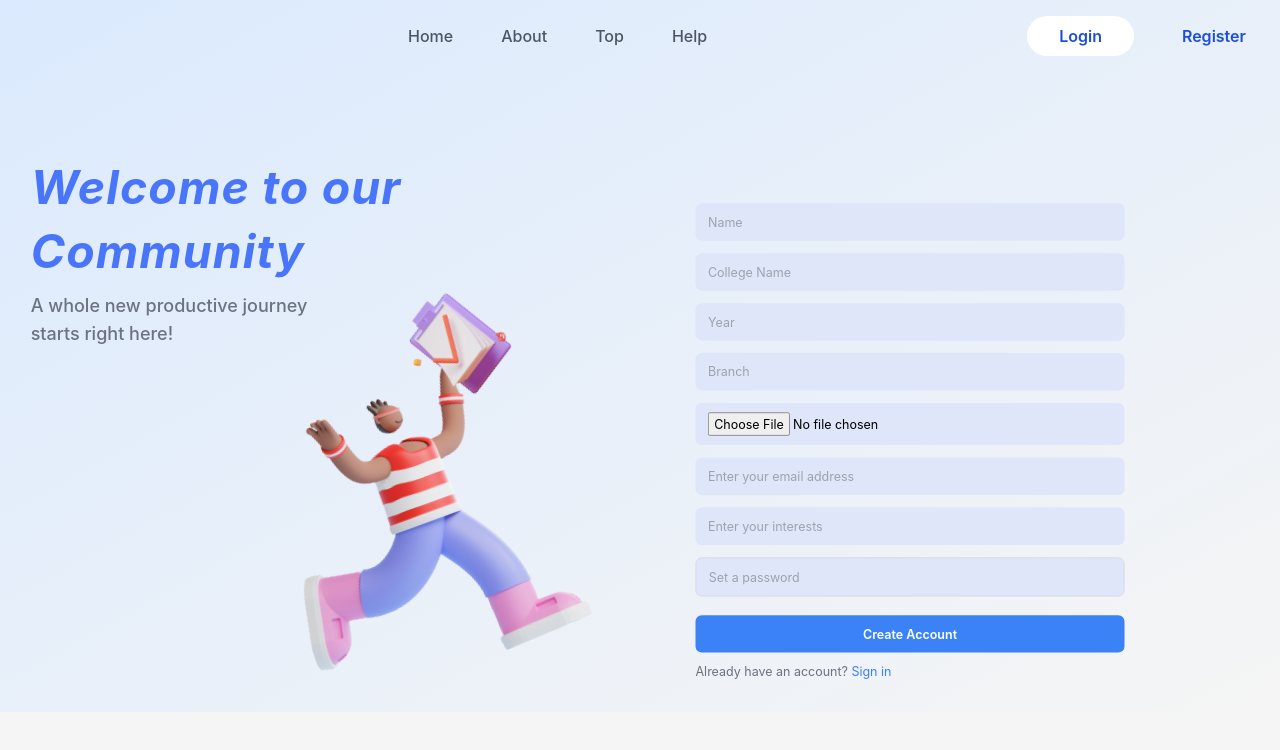
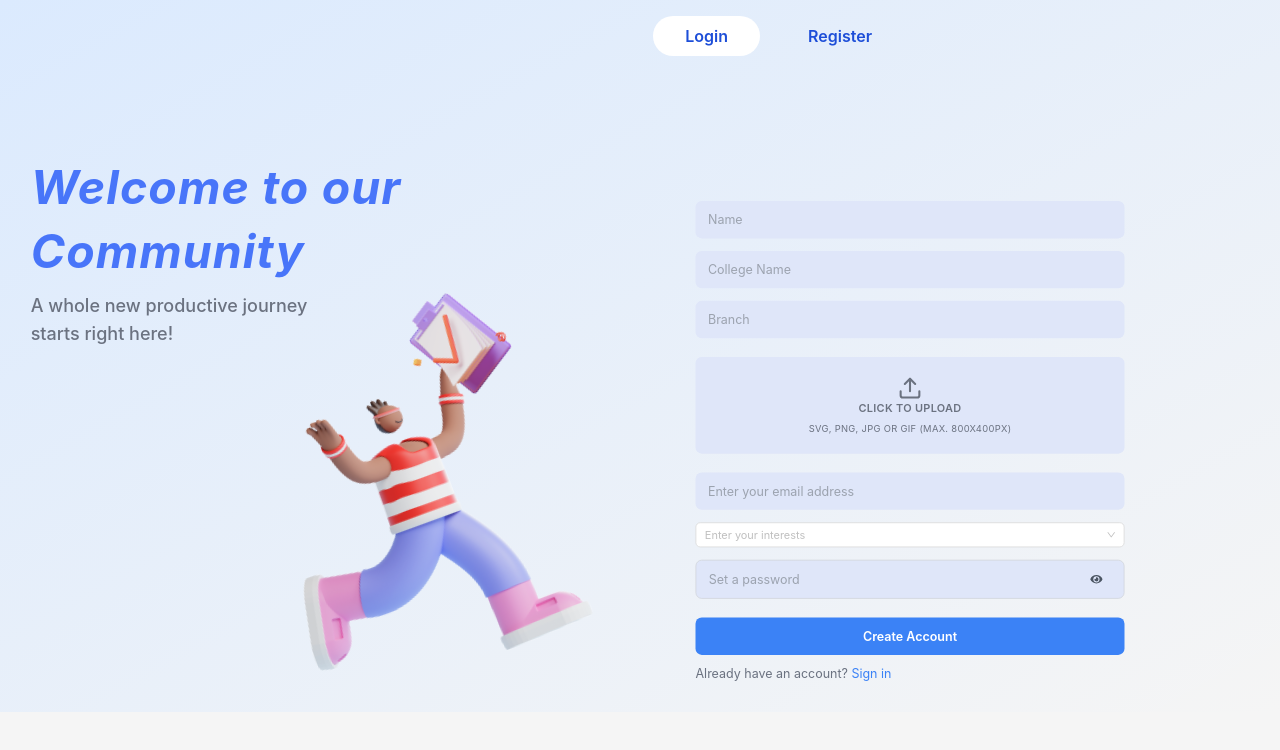
Before and after one commit to atharva-gadekar/Inter, a React (Create React App) app: page / in a window 1280 px wide. Shown: the top 750 px of the page. Built offline with nearby package versions, Linux system fonts and the light colour scheme.

Commit message:
signuppage

```diff
--- a/package.json
+++ b/package.json
@@ -21,6 +21,7 @@
     "jwt-decode": "^3.1.2",
     "react": "^18.2.0",
     "react-dom": "^18.2.0",
+    "react-dropzone": "^14.2.3",
     "react-hook-form": "^7.43.7",
     "react-icons": "^4.8.0",
     "react-router": "^6.9.0",
--- a/src/components/Navbar.js
+++ b/src/components/Navbar.js
@@ -10,22 +10,7 @@ export default function Navbar() {
     <div>
       <div className=" bg-transparent mt-0 hidden lg:block ">
         <nav className="bar mt-0  px-6 py-4 flex space-x-80 w-auto font-medium text-gray-600">
-          <ul className="hidden lg:flex space-x-12 w-auto ml-96 justify-center items-center ">
-            <li className="hover:text-blue-700">
-              <a href="/home">Home</a>
-            </li>
-            <li className="hover:text-blue-700">
-              <a href="#">About</a>
-            </li>
-            <li className="hover:text-blue-700">
-              <a href="#">Top</a>
-            </li>
-            <li className="hover:text-blue-700">
-              <a href="#">Help</a>
-            </li>
-
-          </ul>
-          <ul className="hidden lg:flex space-x-12 w-auto mr-96 justify-center items-center ">
+          <ul className="hidden ml-auto lg:flex space-x-12 w-auto mr-96 justify-center items-center ">
             <li>
               <button className="bg-white px-8 py-2 rounded-3xl text-blue-700 font-semibold">
               <Link to='/login'>Login</Link>
--- a/src/pages/Signup.js
+++ b/src/pages/Signup.js
@@ -1,58 +1,85 @@
-import React from "react";
+import React, { useState } from "react";
 import image from "../assets/Group-5674.png";
 import ImgUpload from "../components/ImgUpload";
 import Navbar from "../components/Navbar";
 import { Link } from "react-router-dom";
-import {useForm} from 'react-hook-form';
-import {yupResolver} from "@hookform/resolvers/yup";
+import { useForm } from "react-hook-form";
+import { yupResolver } from "@hookform/resolvers/yup";
 import * as yup from "yup";
-import {
-	faGoogle
-  } from "@fortawesome/free-brands-svg-icons";
+import { faGoogle } from "@fortawesome/free-brands-svg-icons";
 import { FontAwesomeIcon } from "@fortawesome/react-fontawesome";
+import { FiUpload, FiX } from "react-icons/fi";
+import { FaEye, FaEyeSlash } from "react-icons/fa";
+import { message } from 'antd';
+import { Select } from 'antd';
 
 
-const schema=yup.object().shape({
-	name:yup.string().required(),
-	collegeName:yup.string().required(),
-	year:yup.number().positive().integer().required(),
-	branch:yup.string().required(),
-	email:yup.string().email().required(),
-	interests:yup.string().required(),
-	password:yup.string().min(4).max(15).required()
-})
+const { Option } = Select;
+const schema = yup.object().shape({
+  name: yup.string().required(),
+  collegeName: yup.string().required(),
+  year: yup.number().positive().integer().required(),
+  branch: yup.string().required(),
+  email: yup.string().email().required(),
+  interests: yup.string(),
+  password: yup.string().min(4).max(15).required(),
+});
+
+function Signup() {
+  const [tags, setTags] = useState([]);
+
+  const test=()=>{
+    alert("yo");
+  }
+  function handleTagChange(newTags) {
+    setTags(newTags);
+  }
 
 
+  const [showPassword, setShowPassword] = useState(false);
 
-function Signup() {
-const{register,handleSubmit}=useForm({
-	resolver:yupResolver(schema),
+  const handleTogglePassword = () => {
+    setShowPassword(!showPassword);
+  };
+  const [selectedFile, setSelectedFile] = useState(null);
+
+  const handleFileChange = (event) => {
+    setSelectedFile(event.target.files[0]);
+  };
+
+  const { register, handleSubmit } = useForm({
+    resolver: yupResolver(schema),
   });
 
   const submitForm = async (data) => {
+    alert("yo babe");
     try {
       console.log(data);
-	data = {...data, pfp: data.pfp[0]}
+      data = { ...data, pfp: data.pfp[0] };
       const formData = new FormData();
       for (let key in data) {
         formData.append(key, data[key]);
       }
-	  const response = await fetch("https://inter-api-8q0x.onrender.com/auth/register", {
+      const response = await fetch(
+        "https://inter-api-8q0x.onrender.com/auth/register",
+        {
           method: "POST",
           body: formData,
-		});
+        }
+      );
       const result = await response.json();
       console.log(result);
-	}
-	catch (error) {
+
+      // message.success('User account created!');
+    } catch (error) {
       console.error(error);
     }
   };
 
   return (
-
     <div className="bg-gradient-to-br from-blue-100 to-white-400">
       <Navbar />
+
       <div className="block lg:flex items-center justify-center min-h-[80vh] lg:justify-evenly overflow-y-hidden">
         <div className="block lg:flex flex-col mt-20  ">
           {/* headings and subheadings */}
@@ -76,20 +103,24 @@ const submitForm = async (data) => {
         </div>
 
         {/* form begins here */}
-				{/* ml-auto mt-4 lg:mt-0 mr-auto lg:w-[23%] flex justify-center lg:block lg:ml-[17.5rem] lg:mr-0 */}
-				<form onSubmit={handleSubmit(submitForm)} className="flex lg:h-20 scale-90 flex-col gap-4 w-[340px] lg:w-[550px] lg:mt-[7.25rem] ml-auto mr-auto lg:ml-0 justify-center mb-4 lg:mr-0" style={{ transform: 'scale(0.78)' }}>
+
+        <form
+
+          onSubmit={handleSubmit(submitForm)}
+          className="flex lg:h-20 scale-90 flex-col gap-4 w-[340px] lg:w-[550px] lg:mt-[7.25rem] ml-auto mr-auto lg:ml-0 justify-center mb-4 lg:mr-0"
+          style={{ transform: "scale(0.78)" }}
+        >
           <div className="flex lg:w-[auto] gap-4 justify-between">
             <div className="flex flex-col w-full">
               <input
-							id ="name"
+                id="name"
                 name="name"
                 type="text"
                 placeholder="Name"
                 className="w-full px-4 py-3 bg-[#dfe6f9] border-gray-300 rounded-lg"
-								{...register('name', { required: true })}
+                {...register("name", { required: true })}
               />
             </div>
-
           </div>
           <div className="flex flex-col">
             <input
@@ -98,17 +129,7 @@ const submitForm = async (data) => {
               name="collegeName"
               placeholder="College Name"
               className="w-full px-4 py-3 bg-[#dfe6f9] border-gray-300 rounded-lg"
-							{...register('collegeName', { required: true })}
-						/>
-					</div>
-					<div className="flex flex-col">
-						<input
-							type="number"
-							id="year"
-name="year"
-							placeholder="Year"
-							className="w-full px-4 py-3 bg-[#dfe6f9] border-gray-300 rounded-lg"
-							{...register('year', { required: true })}
+              {...register("collegeName", { required: true })}
             />
           </div>
           <div className="flex flex-col">
@@ -118,69 +139,105 @@ name="year"
               name="branch"
               placeholder="Branch"
               className="w-full px-4 py-3 bg-[#dfe6f9] border-gray-300 rounded-lg"
-							{...register('branch', { required: true })}
+              {...register("branch", { required: true })}
             />
           </div>
-					<div className="flex flex-col">
+
+
+          <div className="w-full mx-auto">
+            <div className="flex flex-col items-center py-2">
+              <label className="flex flex-col items-center w-full px-4 py-6 bg-[#dfe6f9] text-blue rounded-lg tracking-wide uppercase cursor-pointer hover:bg-blue">
+                <FiUpload className="w-8 h-8 text-gray-500" />
+                <p class="mb-2 text-sm text-gray-500 dark:text-gray-400">
+                  <span class="font-semibold">Click to upload</span>
+                </p>
+                <p class="text-xs text-gray-500 dark:text-gray-400">
+                  SVG, PNG, JPG or GIF (MAX. 800x400px)
+                </p>
                 <input
+                  type="file"
+                  className="hidden"
+                  name="pfp"
+                  {...register("pfp", { required: false })}
+                  onChange={handleFileChange}
+                  accept="image/*"
+                />
+              </label>
+              {selectedFile && (
+                <div className="mt-4 flex items-center justify-between w-full px-4 py-2 bg-[#dfe6f9] rounded-md">
+                  <p className="text-sm text-gray-500 truncate">
+                    {selectedFile.name}
+                  </p>
+                  <button
+                    onClick={() => setSelectedFile(null)}
+                    className="text-gray-400 hover:text-gray-500 focus:outline-none focus:text-gray-500"
+                  >
+                    <FiX className="w-6 h-6" />
+                  </button>
+                </div>
+              )}
+            </div>
+          </div>
 
-							id="picture"
-							name="pfp"
-							type="file"
-							placeholder="Upload your profile picture"
-							className="w-full px-4 py-3 bg-[#dfe6f9] border-gray-300 rounded-lg"
-							{...register('pfp', { required: true })}
-						/>
-						{/* <ImgUpload {...register('picture', { required: true })}/> */}
-					</div>
           <div className="flex flex-col">
             <input
               type="text"
               placeholder="Enter your email address"
               name="email"
               className="w-full px-4 py-3 bg-[#dfe6f9] border-gray-300 rounded-lg"
-							{...register('email', { required: true })}
+              {...register("email", { required: true })}
             />
           </div>
+
           <div className="flex flex-col">
+      <Select
+        mode="tags"
+        placeholder="Enter your interests"
+        onChange={handleTagChange}
+        value={tags}
+        style={{ width: '100%' }}
+      >
+        <Option key="sports">Webd</Option>
+        <Option key="music">Appd</Option>
+        <Option key="art">Aiml</Option>
+        <Option key="technology">Design</Option>
+      </Select>
+    </div>
+
+
+
+          <div className="flex flex-col relative">
             <input
-							type="text"
-							id="interests"
-							name="interests"
-							placeholder="Enter your interests"
-							className="w-full px-4 py-3 bg-[#dfe6f9] border-gray-300 rounded-lg"
-							{...register('interests', { required: true })}
-						/>
-					</div>
-					<div className="flex flex-col">
-						<input
-							type="password"
+              type={showPassword ? "text" : "password"}
               placeholder="Set a password"
               name="password"
-							className="w-full px-4 py-3 bg-[#dfe6f9] border border-gray-300 rounded-lg"
-							{...register('password', { required: true })}
+              className="w-full px-4 py-3 bg-[#dfe6f9] border border-gray-300 rounded-lg pr-10"
+              {...register("password", { required: true })}
             />
+            <button
+              className="absolute top-1/2 transform -translate-y-1/2 right-7"
+              onClick={handleTogglePassword}
+            >
+              {showPassword ? (
+                <FaEyeSlash className="text-gray-600" />
+              ) : (
+                <FaEye className="text-gray-600" />
+              )}
+            </button>
           </div>
-					{/* <Link to='/login'> */}
+
           <button
+          // onClick={test}
             type="submit"
             className="w-full mt-2 px-4 py-3 bg-blue-500 text-white font-semibold rounded-lg"
           >
             Create Account
           </button>
 
-					  {/* <button
-						type="submit"
-						className="w-full px-4 py-3 text-blue-500 border border-gray-300 bg-[#dfe6f9] font-semibold rounded-lg mb-2"
-					  >
-						  <FontAwesomeIcon icon={faGoogle} className="mr-5" />
-						Sign Up with Google
-					</button> */}
-					{/* </Link> */}
           <p className="text-left -mt-1 text-gray-500">
             Already have an account?{" "}
             <a href="#" className="text-blue-500">
-							Sign in
+              <Link to="/login">Sign in</Link>
             </a>
           </p>
         </form>
```
Also changed, not shown: 1 other file (tests, documents, lock files or other folders). Lines whose indentation alone changed are shown as unchanged.
